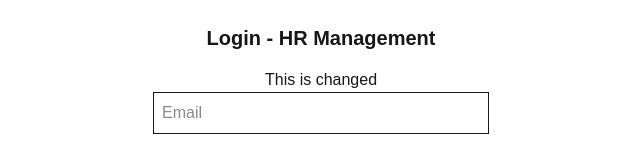
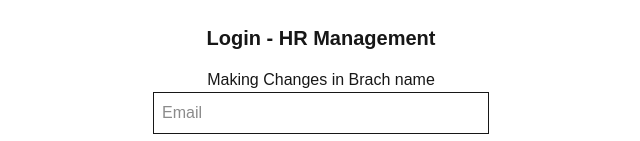
Before and after one commit to afnan-yousuf/hrmanagement, a Next.js app: page / in a window 1280 px wide. Shown: the top 141 px of the page, without its empty margins (319-959 px from the left). Built offline with nearby package versions, Linux system fonts and the light colour scheme.

Commit message:
changes done

```diff
--- a/app/page.js
+++ b/app/page.js
@@ -47,7 +47,7 @@ export default function Home() {
     <>
       <div className="p-6 max-w-sm mx-auto flex flex-col items-center justify-center">
         <h1 className="text-xl font-bold mb-4">Login - HR Management</h1>
-        <p>This is changed</p>
+        <p>Making Changes in Brach name</p>
         <input
           className="border p-2 w-full mb-2"
           placeholder="Email"
```
